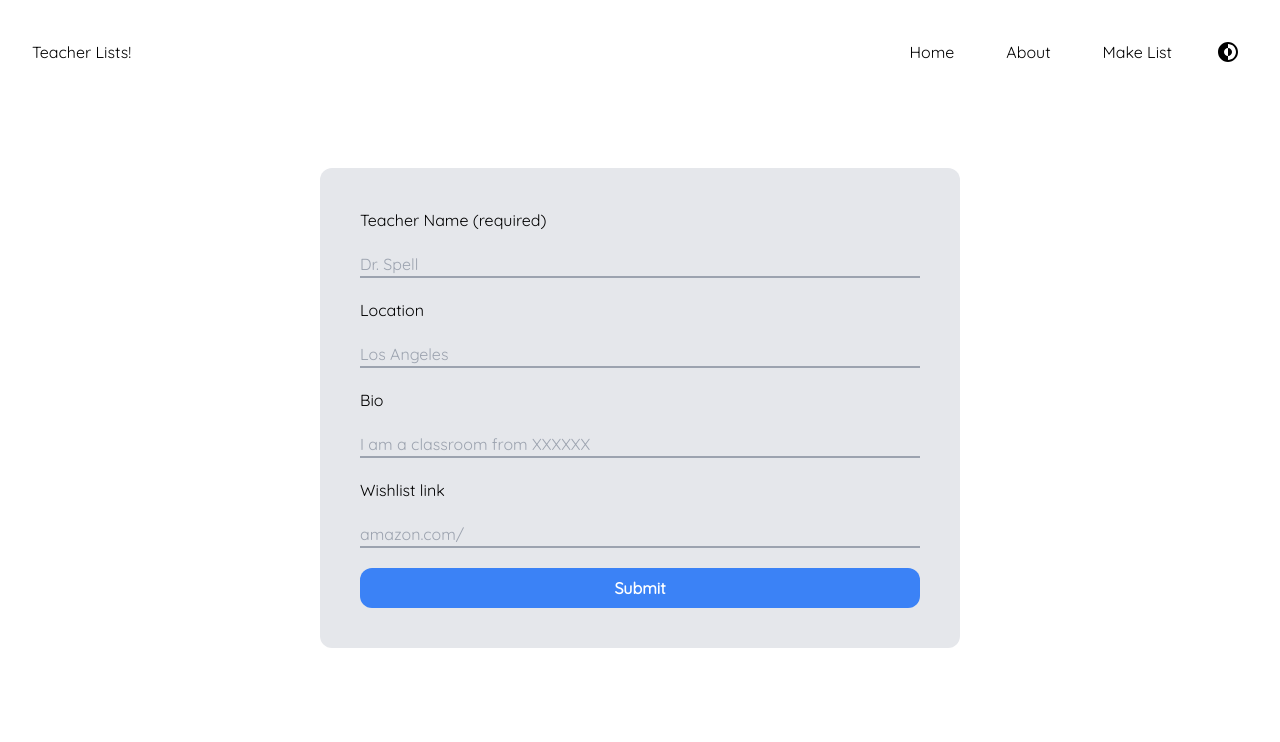
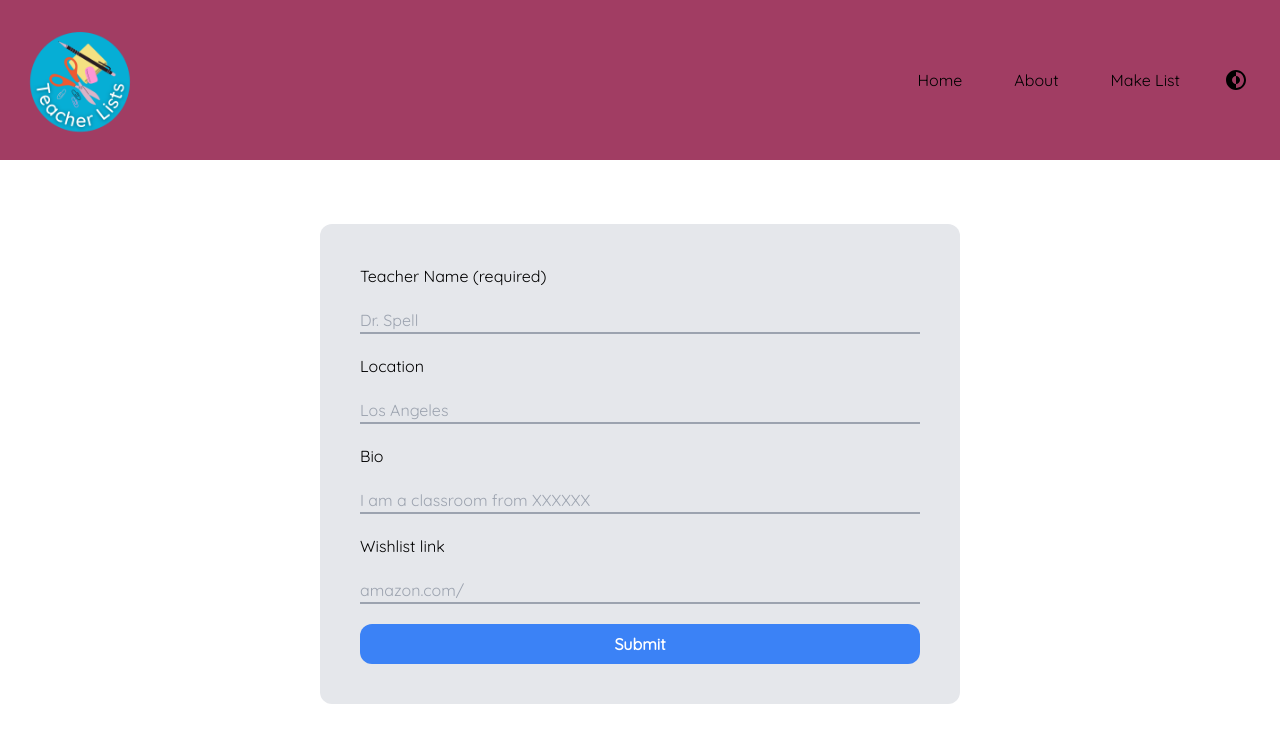
Before and after one commit to abbyfischler/teacher-lists, a Next.js app: page /makelists in a window 1280 px wide. Shown: the top 742 px of the page. Built offline with nearby package versions, Linux system fonts and the light colour scheme.

Commit message:
💄 Fixed navbar

```diff
--- a/components/nav.js
+++ b/components/nav.js
@@ -15,9 +15,11 @@ export default function Nav() {
     console.log("Made by Abby Fischler Want to hire me? abbyfischler.com");
   });
   return (
-    <nav className="dark:text-white">
-      <ul className="flex flex-wrap sm:justify-between items-start sm:items-center p-8 mt-6 sm:mt-0">
-        <li>Teacher Lists!</li>
+    <nav className="dark:text-white bg-maroonx-11">
+      <ul className="flex flex-wrap sm:justify-between items-start sm:items-center p-6 mt-4 sm:mt-0">
+        <li>
+          <img src="/logo.png" className="w-28 h-28"></img>
+          </li>
         <ul className={`mx-auto sm:mx-0 flex flex-row space-x-5`}>
           {links.map(({ href, label }) => (
             <li className="self-center" key={`${href}${label}`}>
--- a/pages/index.js
+++ b/pages/index.js
@@ -5,6 +5,7 @@ import { useForm } from "react-hook-form";
 import { get as fetch } from "axios";
 import useSWR from "swr";
 import fetcher from "../lib/fetcher";
+import Link from 'next/link';
 
 export default function Home() {
   const wishlists = useSWR("/api/all", fetcher).data;
@@ -12,6 +13,16 @@ export default function Home() {
     <div className="dark:text-white dark:bg-black">
       <Nav></Nav>
       <main>
+<section>
+  <p className="text-center m-20 text-base">Schools and school districts don’t always provide enough funding for teachers to provide everything they need for their students. Teachers end up spending their own money on buying supplies for their classrooms. Fortunately, there are people out there who want to help these teachers out. Teachers lists provide these people with a way to help the teachers. This website will store the amazon teacher’s wish list!</p>
+</section>
+<section className="bg-gamboge p-10 flex flex-col justify-center">
+<h1 className="text-center text-5xl m-4">Are you a teacher who wants to add your list?</h1>
+<Link href="/makelists">
+  <button className="bg-white p-3 rounded-md text-2xl w-fitcontent mx-auto">Make lists!</button>
+</Link>
+</section>
+
         {wishlists?.map(({ teacherName, location, bio, link }) => (
           <div className="bg-black my-3 w-1/4 bg-opacity-50 rounded py-4 px-8">
             <p className="font-mono">- {teacherName}</p>
--- a/styles/globals.css
+++ b/styles/globals.css
@@ -11,3 +11,7 @@ html.dark {
 body{
     font-family: 'Quicksand', sans-serif;
 }
+
+.w-fitcontent {
+    width: fit-content;
+}
--- a/tailwind.config.js
+++ b/tailwind.config.js
@@ -2,10 +2,19 @@ module.exports = {
   purge: ['./pages/**/*.{js,ts,jsx,tsx}', './components/**/*.{js,ts,jsx,tsx}'],
   darkMode: 'class',
   theme: {
-    extend: {},
+    extend: {
+      colors: {
+        'regal-blue': '#243c5a',
+        'black':'#000000',
+        'maroonx-11':'#a13d63',
+        'geruleancrayola':'0#6aed5',
+        'gamboge':'#e59500',
+      },
+    },
   },
   variants: {
-    extend: {},
+    extend: {
+    },
   },
   plugins: [],
 }
```
Also changed, not shown: public/logo.png (added).
